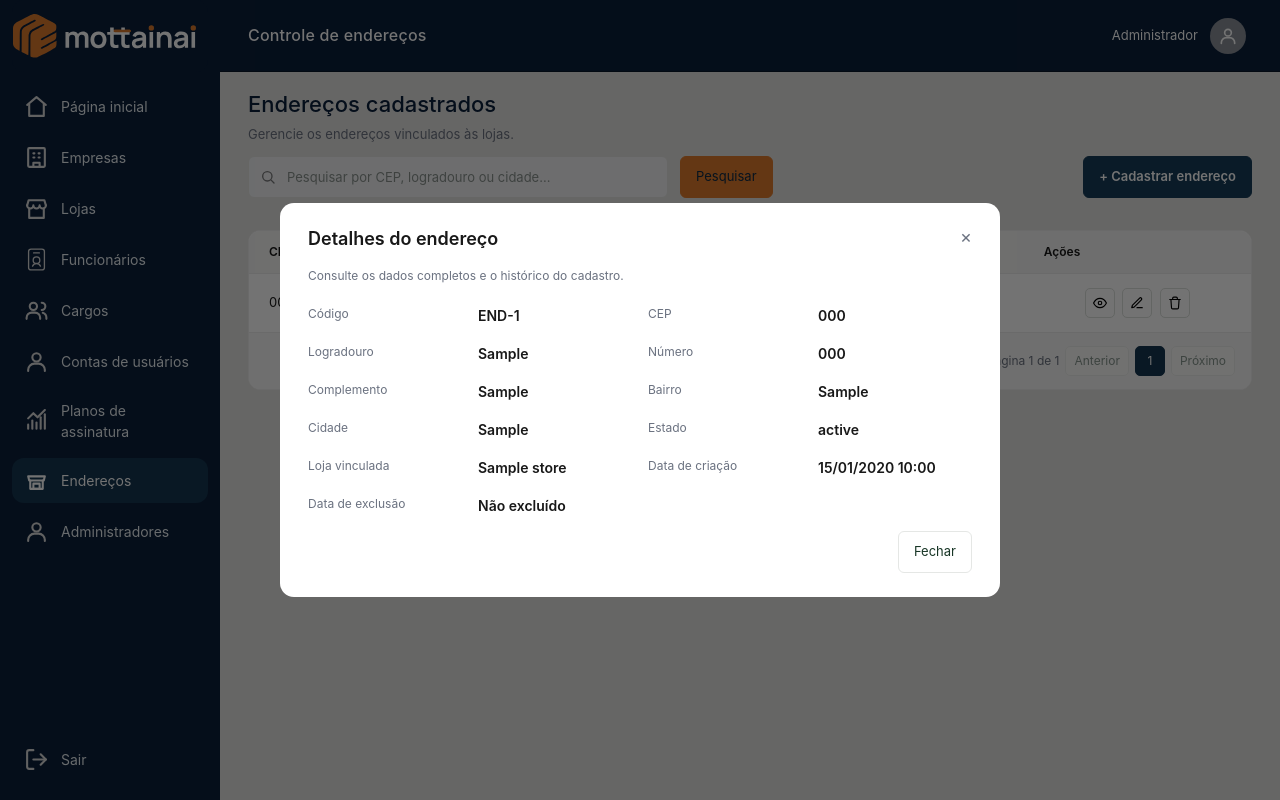
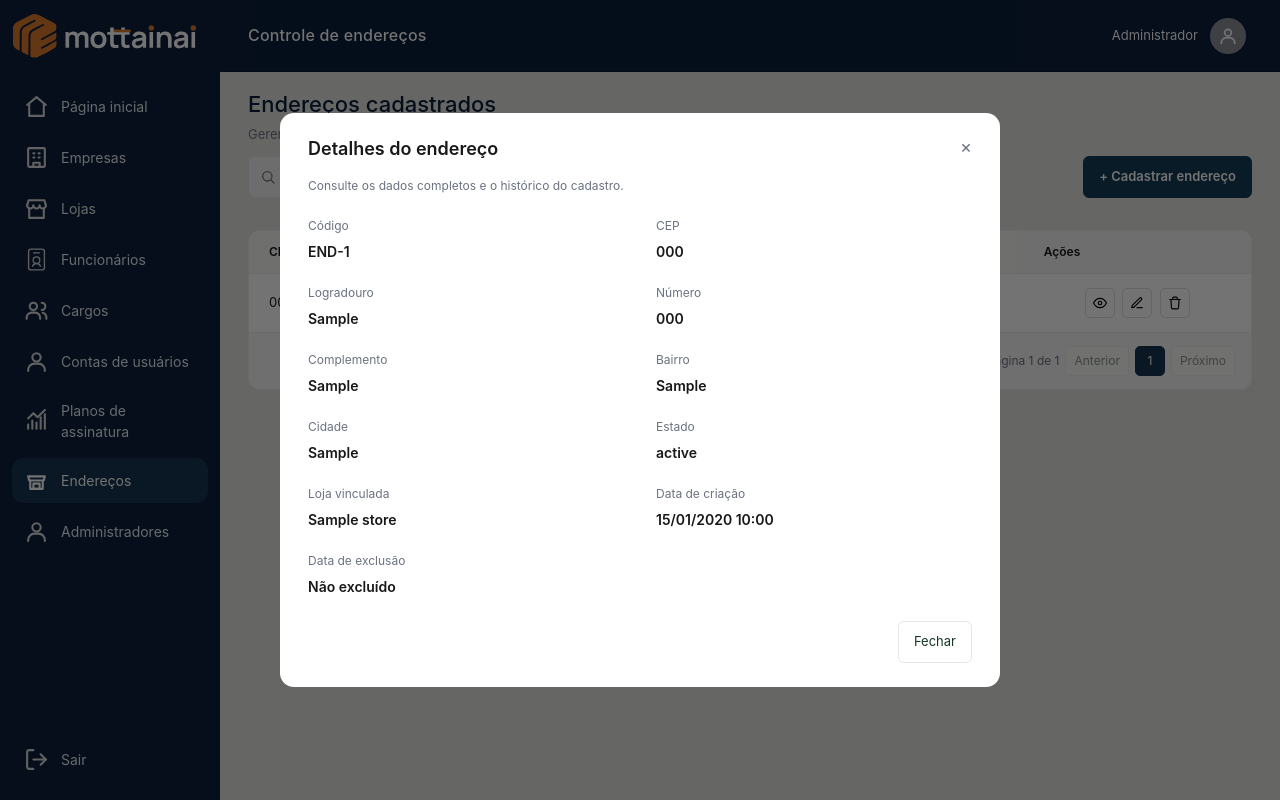
Before and after one commit to Mottainai-One/Mottainai-Primeiro-Ano, a Java web app: page /enderecos?acao=ver&id=1 in a window 1280 px wide. Run offline with Spring Boot 4, a stand-in JSP engine, Linux system fonts and the light colour scheme; a user stored in the database is signed in; empty tables hold one stand-in row (values such as "Sample post"); data that the repository does not hold is empty; database files in the repository are not loaded.

Commit message:
fix(crud): align administrative JSP modals and shared styles

```diff
--- a/back-end/mottainai-crud/src/main/resources/static/assets/css/crud-layout.css
+++ b/back-end/mottainai-crud/src/main/resources/static/assets/css/crud-layout.css
@@ -75,3 +75,58 @@ body[data-pagina] .modal-overlay[id$="-ver"] .modal-subtitulo { padding-inline:0
 body[data-pagina] .modal-overlay .modal-fechar { position:absolute; top:var(--modal-fechar-recuo); right:var(--modal-fechar-recuo); width:28px; height:28px; padding:0; margin:0; display:grid; place-items:center; line-height:1; text-decoration:none; z-index:1; }
 body[data-pagina] .modal-overlay .modal-pequeno .confirmacao-titulo { padding-right:44px; }
 @media(max-width:650px) { body[data-pagina] .modal-overlay > .modal { --modal-fechar-recuo:16px; } }
+
+/* Modais administrativos: rótulo acima do valor e recuos consistentes. */
+body[data-pagina] .modal-overlay .modal-cabecalho {
+  padding:0 40px 0 0;
+  margin-bottom:16px;
+}
+body[data-pagina] .modal-overlay .modal-subtitulo {
+  padding:0;
+  margin:0 0 22px;
+}
+body[data-pagina] .modal-overlay .modal-corpo {
+  padding:0;
+}
+body[data-pagina] .modal-overlay[data-administration] form.modal-corpo {
+  grid-template-columns:minmax(0,1fr);
+  gap:16px;
+}
+body[data-pagina] .modal-ajuda {
+  margin:0;
+  font-size:12px;
+  line-height:1.5;
+}
+body[data-pagina] .modal-overlay .detalhes-grid {
+  display:grid;
+  grid-template-columns:repeat(2,minmax(0,1fr));
+  gap:22px 32px;
+}
+body[data-pagina] .detalhes-grid > :is(.detalhe,.detalhe-item) {
+  display:flex;
+  flex-direction:column;
+  align-items:stretch;
+  min-width:0;
+  gap:6px;
+}
+body[data-pagina] .detalhes-grid .detalhe-label {
+  margin:0;
+  line-height:1.5;
+}
+body[data-pagina] .detalhes-grid .detalhe-valor {
+  margin:0;
+  line-height:1.5;
+  overflow-wrap:anywhere;
+}
+body[data-pagina] .modal-overlay .modal-rodape {
+  margin-top:24px;
+}
+body[data-pagina] .modal-corpo > .modal-rodape {
+  margin-top:8px;
+}
+@media(max-width:650px) {
+  body[data-pagina] .modal-overlay .detalhes-grid {
+    grid-template-columns:minmax(0,1fr);
+    gap:18px;
+  }
+}
--- a/back-end/mottainai-crud/src/main/webapp/WEB-INF/jsp/addresses.jsp
+++ b/back-end/mottainai-crud/src/main/webapp/WEB-INF/jsp/addresses.jsp
@@ -403,23 +403,23 @@
         <p class="modal-subtitulo">Consulte os dados completos e o histórico do cadastro.</p>
 
         <div class="detalhes-grid">
-            <div class="detalhe">
+            <div class="detalhe-item">
                 <div class="detalhe-label">Código</div>
                 <div class="detalhe-valor">END-<c:out value="${enderecoVer.addressId}" /></div>
             </div>
-            <div class="detalhe">
+            <div class="detalhe-item">
                 <div class="detalhe-label">CEP</div>
                 <div class="detalhe-valor"><c:out value="${enderecoVer.zipCode}" /></div>
             </div>
-            <div class="detalhe">
+            <div class="detalhe-item">
                 <div class="detalhe-label">Logradouro</div>
                 <div class="detalhe-valor"><c:out value="${enderecoVer.street}" /></div>
             </div>
-            <div class="detalhe">
+            <div class="detalhe-item">
                 <div class="detalhe-label">Número</div>
                 <div class="detalhe-valor"><c:out value="${enderecoVer.number}" /></div>
             </div>
-            <div class="detalhe">
+            <div class="detalhe-item">
                 <div class="detalhe-label">Complemento</div>
                 <div class="detalhe-valor">
                     <c:choose>
@@ -430,19 +430,19 @@
                     </c:choose>
                 </div>
             </div>
-            <div class="detalhe">
+            <div class="detalhe-item">
                 <div class="detalhe-label">Bairro</div>
                 <div class="detalhe-valor"><c:out value="${enderecoVer.neighborhood}" /></div>
             </div>
-            <div class="detalhe">
+            <div class="detalhe-item">
                 <div class="detalhe-label">Cidade</div>
                 <div class="detalhe-valor"><c:out value="${enderecoVer.city}" /></div>
             </div>
-            <div class="detalhe">
+            <div class="detalhe-item">
                 <div class="detalhe-label">Estado</div>
                 <div class="detalhe-valor"><c:out value="${enderecoVer.state}" /></div>
             </div>
-            <div class="detalhe">
+            <div class="detalhe-item">
                 <div class="detalhe-label">Loja vinculada</div>
                 <div class="detalhe-valor">
                     <c:choose>
@@ -453,7 +453,7 @@
                     </c:choose>
                 </div>
             </div>
-            <div class="detalhe">
+            <div class="detalhe-item">
                 <div class="detalhe-label">Data de criação</div>
                 <div class="detalhe-valor">
                     <c:choose>
@@ -464,7 +464,7 @@
                     </c:choose>
                 </div>
             </div>
-            <div class="detalhe">
+            <div class="detalhe-item">
                 <div class="detalhe-label">Data de exclusão</div>
                 <div class="detalhe-valor">
                     <c:choose>
```
Also changed, not shown: back-end/mottainai-crud/src/main/webapp/WEB-INF/jsp/administrations.jsp (+8 -5 lines), back-end/mottainai-crud/src/main/webapp/WEB-INF/jsp/companies.jsp (+11 -11 lines), back-end/mottainai-crud/src/main/webapp/WEB-INF/jsp/employee-roles.jsp (+7 -7 lines), back-end/mottainai-crud/src/main/webapp/WEB-INF/jsp/employees.jsp (+11 -11 lines), back-end/mottainai-crud/src/main/webapp/WEB-INF/jsp/stores.jsp (+12 -12 lines), back-end/mottainai-crud/src/main/webapp/WEB-INF/jsp/subscription-plans.jsp (+10 -10 lines), back-end/mottainai-crud/src/main/webapp/WEB-INF/jsp/user-accounts.jsp (+9 -9 lines).
